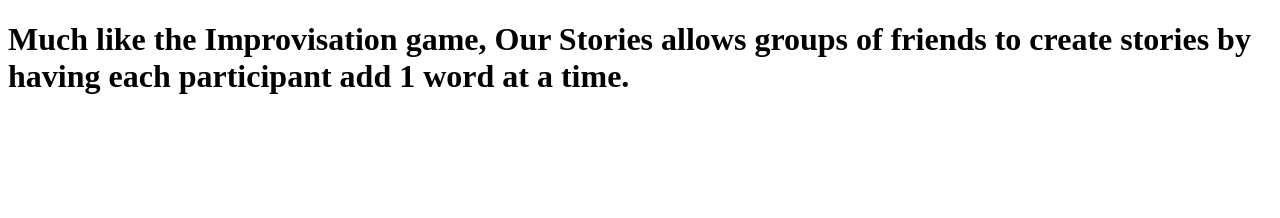
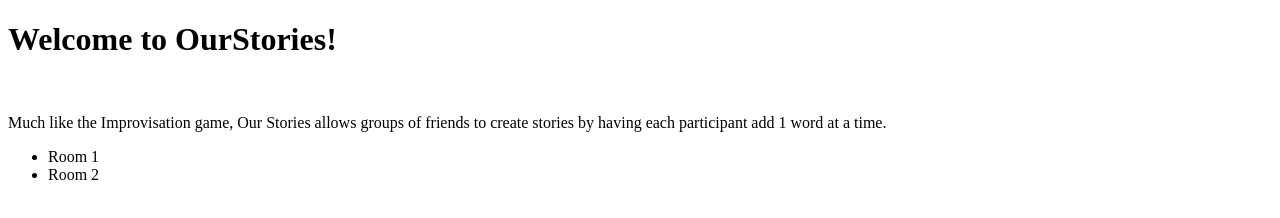
Before and after one commit to shiqisheng2036/OurStories, a website: page frontend/index.html in a window 1280 px wide. Drawn offline with Linux system fonts and the light colour scheme.

Commit message:
making some changes to html: adding info

```diff
--- a/frontend/index.html
+++ b/frontend/index.html
@@ -5,6 +5,13 @@
 	<title>OurStories</title>
 </head>
 <body>
-	<h1>Much like the Improvisation game, Our Stories allows groups of friends to create stories by having each participant add 1 word at a time. </h1>
+	<h1>Welcome to OurStories!</h1><br>
+	<p>
+		Much like the Improvisation game, Our Stories allows groups of friends to create stories by having each participant add 1 word at a time.
+	</p>
+	<ul>
+		<li href="">Room 1</li>
+		<li href="">Room 2</li>
+	</ul>
 </body>
 </html>
```
